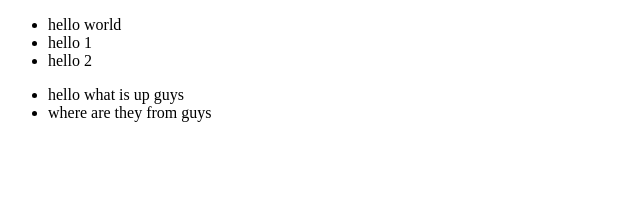
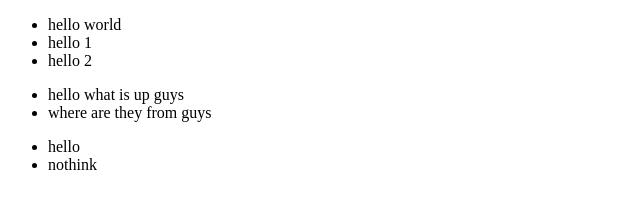
Before and after one commit to eldorprogrammer/practis, a plain HTML site: page index.html in a window 1280 px wide. Shown: the whole page, without its empty margins (0-640 px from the left). Drawn offline with Linux system fonts and the light colour scheme.

Commit message:
loyihaga yangi 2 ta li tagi qo'shildi

```diff
--- a/index.html
+++ b/index.html
@@ -27,5 +27,12 @@
         <li>where are they from guys</li>
     </ul>
 
+    <ul>
+        <li>hello </li>
+        <li>nothink</li>
+    </ul>
+
+
+
 </body>
 </html>
```
